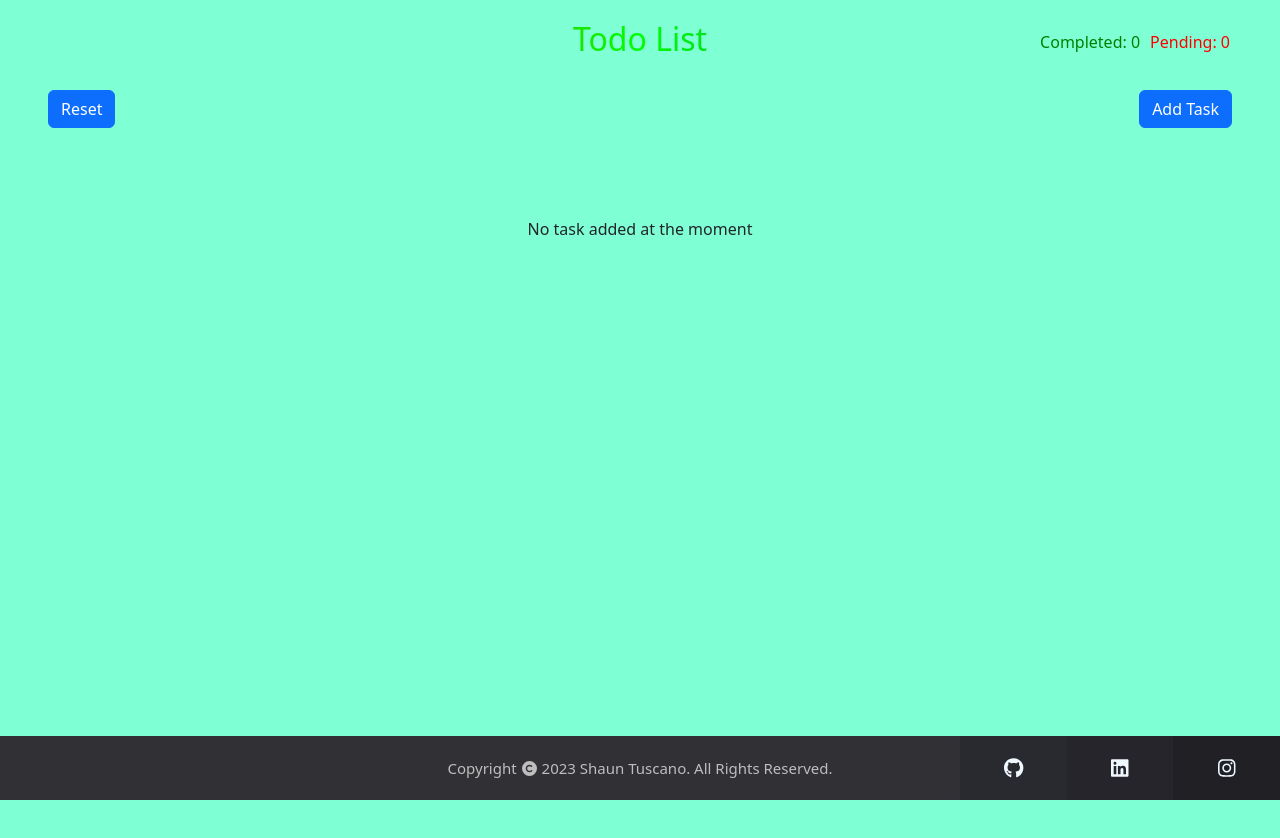
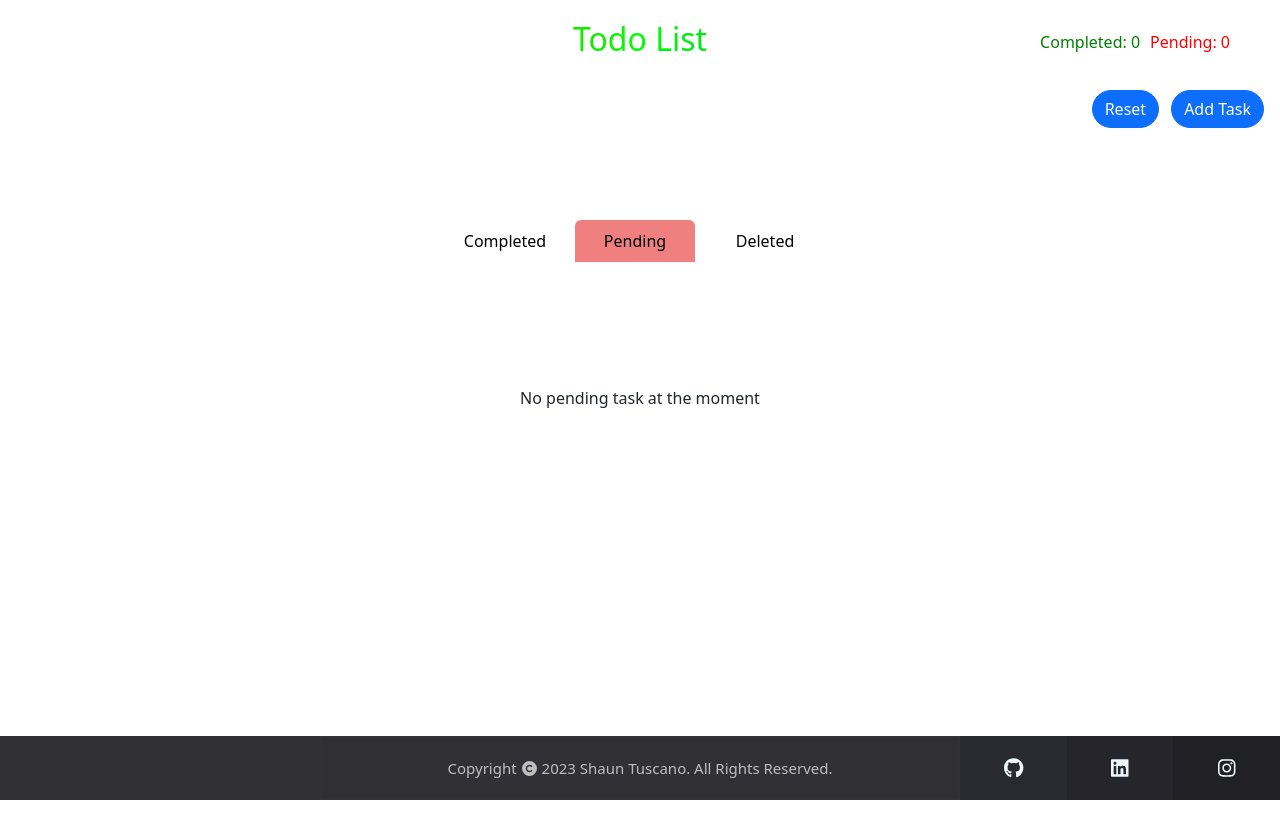
Before and after one commit to shaun-tuscano/Todo-List, a React (Create React App) app: page / in a window 1280 px wide. Shown: the top 838 px of the page. Built offline with nearby package versions, Linux system fonts and the light colour scheme.

Commit message:
implemented completed, pending tabs

```diff
--- a/package.json
+++ b/package.json
@@ -15,13 +15,14 @@
     "react-dom": "^18.2.0",
     "react-icons": "^4.10.1",
     "react-popper": "^2.3.0",
+    "react-responsive": "^9.0.2",
     "react-scripts": "5.0.1",
     "react-toastify": "^9.1.3",
     "reactstrap": "^9.2.0",
     "web-vitals": "^2.1.4"
   },
   "scripts": {
-    "predeploy" : "npm run build",
+    "predeploy": "npm run build",
     "deploy": "gh-pages -d build",
     "start": "react-scripts start",
     "build": "react-scripts build",
--- a/src/App.css
+++ b/src/App.css
@@ -18,11 +18,16 @@ padding: 10px;
    padding-bottom: 64px;
   width: 100%;
   height: 100vh;
-  overflow-y: auto;
+  overflow-y: scroll;
 }
 
 .taskbutton {
   margin-bottom: 20px;
+  margin-left: 12px;
+  border-radius: 24px !important;
+}
+.task-btn{
+  border-radius: 24px !important;
 }
 
 .Toastify__toast {
@@ -83,7 +88,11 @@ padding: 10px;
 
 .button-container{
   display: flex;
-  justify-content: space-between;
-  padding: 0rem 3rem;
+  justify-content: flex-end;
+  margin-right: 16px;
+}
 
+.modal-content{
+
+border-radius: 24px;
 }
--- a/src/App.js
+++ b/src/App.js
@@ -7,16 +7,20 @@ import { v4 as uuidv4 } from 'uuid';
 import { ToastContainer, toast } from 'react-toastify';
 import 'react-toastify/dist/ReactToastify.css';
 import Footer from './components/Footer';
+import Tabs from './components/tabs';
 
 
 
 function App() {
   const[addTaskModal,setAddTaskModal]=useState(false)//decides weather to open modal
   const[dataObj,setDataObj]=useState({Task:"",Description:"",Priorty:0}) //holds one single task
-  const[dataObjects,setDataObjects]=useState([]) //holds array of tasks
+  const[dataObjects,setDataObjects]=useState([]) //holds array of pending tasks
+  const[completedTask,setCompletedTask]=useState([]) //holds array of completed tasks
   const[isEdit,setIsIdit]=useState(false) // decides weather user is editing previously created task
   const [completedCount, setCompletedCount] = useState(0); //gives number of completed tasks
   const[resetModalToggle,setResetModalToggle]=useState(false)//decides weather to open modal
+  const[pendingTask,setPendingTask]= useState(0)
+  const[tabName, setTabName]=useState("pending")
 
   const toggle = (isCancel) => {
     setAddTaskModal(!addTaskModal);
@@ -39,18 +43,53 @@ function App() {
 
 
   }
+  function tabopen(tabname){
+    setTabName(tabname)
+  // if(tabname === "completed"){
+  //   // const storedCompletedTask= JSON.parse(localStorage.getItem('completedTask'));
+  //   // setCompletedTask(completedTask)
+
+  // }
+   if(tabname === "pending"){
+    const storedDataObjects = localStorage.getItem('dataObjects');
+
+    if (storedDataObjects) {
+      // If present, parse and set the state
+      setDataObjects(JSON.parse(storedDataObjects));
+    }
+     else {
+      // If not present, set default empty array
+      setDataObjects([]);
+    }
+
+  }
+  else{
+
+
+  }
+
+
+
+  }
   useEffect(() => {
     // Check if 'dataObjects' is present in local storage
     const storedDataObjects = localStorage.getItem('dataObjects');
-    const storedCompletedTask= localStorage.getItem('completedTask');
+    const storedCompletedTask=localStorage.getItem('completedTask') ;
+
     if (storedDataObjects) {
       // If present, parse and set the state
       setDataObjects(JSON.parse(storedDataObjects));
-    } else {
+      setPendingTask(JSON.parse(storedDataObjects).length)
+    }
+     else {
       // If not present, set default empty array
       setDataObjects([]);
     }
-  setCompletedCount(storedCompletedTask ? storedCompletedTask :0)
+    if(storedCompletedTask){
+      setCompletedTask(JSON.parse(storedCompletedTask));
+      setCompletedCount(JSON.parse(storedCompletedTask).length)
+    }
+
 
   }, []);
 
@@ -60,6 +99,7 @@ function App() {
     prevDataObjects.filter((data) => data.id !== value)
   );
   localStorage.setItem('dataObjects', JSON.stringify(dataObjects.filter((data) => data.id !== value)));
+  setPendingTask(pendingTask-1)
 
   }
 
@@ -104,23 +144,38 @@ function App() {
          setDataObjects((prevDataObjects) => [...prevDataObjects, item]);
          localStorage.setItem('dataObjects', JSON.stringify([...dataObjects, item]));
         setDataObj({ Task: "", Description: "", Priorty : 0 })
+        setPendingTask(pendingTask+1)
         toggle()
       }
   }}
 
-  function handleTaskComplete(e,value){
-   //use to display success message and delete that task
-  handleDelete(value.id)
-  toast.success(`Task ${value.Task} completed!`);
-  const completedTask = parseInt(completedCount)+1
-  localStorage.setItem('completedTask', (completedTask));
-  setCompletedCount(completedTask)
+  function handleTaskComplete(e, value) {
 
+    let storedCompletedTask=localStorage.getItem('completedTask') ;
+
+    if (storedCompletedTask) {
+    storedCompletedTask = JSON.parse(storedCompletedTask)
+    storedCompletedTask.push(value);
+    localStorage.setItem('completedTask', JSON.stringify(storedCompletedTask));
+    setCompletedTask(storedCompletedTask)
+    setCompletedCount(storedCompletedTask.length);
+    setPendingTask(pendingTask-1)
+    }
+     else {
+      setCompletedCount(1);
+      localStorage.setItem('completedTask', JSON.stringify([value]));
+      setCompletedTask([value]);
+    }
+
+    handleDelete(value.id);
+    toast.success(`Task ${value.Task} completed!`);
   }
   function resetHandler(){
     localStorage.setItem('completedTask', ([]));
     localStorage.setItem('dataObjects', ([]));
     setDataObjects([])
+    setCompletedTask([])
+    setPendingTask(0)
     setCompletedCount(0)
     toggleForReset()
 
@@ -164,15 +219,16 @@ function App() {
           <Input type='range' name='Priorty' onChange={handleChange} value={dataObj.Priorty}></Input>
           </ModalBody>
           <ModalFooter>
-          <Button color="secondary" onClick={()=>toggle(true)}>
+          <Button color="secondary" className="task-btn" onClick={()=>toggle(true)}>
               Cancel
             </Button>
-            <Button color="primary" onClick={onSave}>Save</Button>{' '}
+            <Button color="primary" className="task-btn" onClick={onSave}>Save</Button>{' '}
           </ModalFooter>
         </Modal>
       </div>
     )
   }
+
   return (
     <div>
     <div className="App">
@@ -182,23 +238,23 @@ function App() {
         <span className="completed-counter">
           Completed: {completedCount}
         </span>
-        <span className="pending-counter">Pending: {dataObjects.length}</span>
+        <span className="pending-counter">Pending: {pendingTask}</span>
       </div>
       </div>
       <br/>
-
       <div className='button-container'>
       <Button className="taskbutton"color="primary" size="" onClick={toggleForReset}>Reset</Button>
       <Button className="taskbutton"color="primary" size="" onClick={toggle}>Add Task </Button>
-
       </div>
       {addMoreModal()}
       {resetmodal()}
       <br/><br/><br/>
+      <Tabs onPendingClicked={tabopen}/>
       <ToastContainer autoClose={2000} />
-      <Task dataObjects={dataObjects} handleDelete={handleDelete} handleEdit={handleEdit} handleTaskComplete={handleTaskComplete}></Task>
+      <Task activeTab={tabName} dataObjects={tabName==="pending" ? dataObjects : tabName==="completed" ? completedTask : [] } handleDelete={handleDelete} handleEdit={handleEdit} handleTaskComplete={handleTaskComplete}></Task>
 
     </div>
+    <br/>
      <Footer/>
     </div>
   );
--- /dev/null
+++ b/src/components/Styles/tabs.css
@@ -0,0 +1,34 @@
+.nav-items{
+color: black;
+margin-right: 10px;
+width: 120px;
+
+}
+
+.nav-tabs{
+    display: flex;
+    justify-content: center;
+    border-bottom: 0px;
+    margin-bottom: 12px;
+
+}
+
+.dropdown-menu{
+top: 0 !important;
+right: 30% !important;
+left: 20% !important;
+padding-bottom: 12px;
+
+}
+::marker{
+color: white;
+
+}
+.dropdown{
+padding-bottom: 12px;
+max-width: 50%;
+margin: 16px auto;
+border: 2px solid darkslategrey;
+border-radius: 24px;
+
+}
--- a/src/components/Task.css
+++ b/src/components/Task.css
@@ -8,7 +8,7 @@ cursor: pointer;
 .card-container{
   display: grid;
   grid-template-columns: repeat(4, 1fr);
-  background-color: white;
+  background-color: darkslategrey;
   margin: 16px;
   padding: 16px;
   border-radius: 24px;
@@ -51,3 +51,7 @@ overflow-y: auto;
     margin-left: 10px;
     margin-bottom: 4px;
   }
+
+.nodata-container{
+margin-top: 10%;
+}
--- a/src/components/Tasks.js
+++ b/src/components/Tasks.js
@@ -6,7 +6,7 @@ import { FaTrash, FaEdit } from 'react-icons/fa';
 import './Task.css'
 
 
-function Task({ dataObjects, handleEdit, handleDelete, handleTaskComplete }) {
+function Task({ dataObjects, handleEdit, handleDelete, handleTaskComplete , activeTab }) {
 
 
 
@@ -16,7 +16,11 @@ function Task({ dataObjects, handleEdit, handleDelete, handleTaskComplete }) {
     return colourToUse
   }
 
+  function displaymsg(){
+   return activeTab === "pending" ? <h6>No pending task at the moment</h6> : activeTab === "completed" ? <h6>No task completed at the moment</h6> : <h6>This feature is not yet implemented</h6>
 
+
+  }
   return (
     <Fragment>
       {dataObjects.length!== 0 && <div className='card-container'>
@@ -25,7 +29,7 @@ function Task({ dataObjects, handleEdit, handleDelete, handleTaskComplete }) {
           <Card
             key={item.id}
             className="my-2 "
-            color={handlecolour(item.Priorty)}
+            color={activeTab=== "pending" ?handlecolour(item.Priorty) : "success"}
             inverse
             style={{
               width: '18rem'
@@ -41,7 +45,7 @@ function Task({ dataObjects, handleEdit, handleDelete, handleTaskComplete }) {
               </CardText>
             </CardBody>
             <CardFooter >
-              <div className='icons-container'>
+              {activeTab=== "pending" && <div className='icons-container'>
                 <div style={{marginRight: 16 }}>
                 <Button color="success"  onClick={(e) => handleTaskComplete(e, item)}>
                   Done
@@ -54,13 +58,13 @@ function Task({ dataObjects, handleEdit, handleDelete, handleTaskComplete }) {
                   <FaEdit className="icon" onClick={() => handleEdit(item)} />
                   &nbsp;
                 </div>
-              </div>
+              </div>}
             </CardFooter>
           </Card>
         ))}
 
       </div>}
-      {dataObjects.length === 0 && <h6>No task added at the moment</h6>}
+      {dataObjects.length === 0 && <div className='nodata-container'>{displaymsg()}</div>}
     </Fragment>
   )
 
--- /dev/null
+++ b/src/components/tabs.js
@@ -0,0 +1,60 @@
+import React from "react";
+import { Nav, NavItem, NavLink ,DropdownItem,Dropdown,DropdownMenu,DropdownToggle } from 'reactstrap';
+import { useMediaQuery } from 'react-responsive';
+import "./Styles/tabs.css";
+
+function Tabs({ onPendingClicked }) {
+  const isMobile = useMediaQuery({ maxWidth: 740 });
+  const [isOpen, setIsOpen] = React.useState(false);
+  const [activeTab, setActiveTab] = React.useState('pending');
+
+  const handleToggle = () => {
+    setIsOpen(!isOpen);
+  };
+
+  const handleTabClick = (tab) => {
+    onPendingClicked(tab);
+    setActiveTab(tab)
+    setIsOpen(false);
+  };
+
+  if (isMobile) {
+    return (
+      <div>
+        <Dropdown nav isOpen={isOpen} toggle={handleToggle}>
+        <DropdownToggle nav caret>
+          {activeTab}
+        </DropdownToggle>
+        <DropdownMenu>
+          <DropdownItem  header><div onClick={()=>handleTabClick("completed")}>Completed</div></DropdownItem>
+          <DropdownItem  header><div onClick={()=>handleTabClick("pending")}>Pending</div></DropdownItem>
+          <DropdownItem  header><div onClick={()=>handleTabClick("deleted")}>Deleted</div></DropdownItem>
+
+        </DropdownMenu>
+      </Dropdown>
+      </div>
+    );
+  }
+
+  return (
+    <Nav tabs >
+      <NavItem>
+        <NavLink href="#" onClick={() => handleTabClick("completed")} className="nav-items" style={{backgroundColor: activeTab==="completed" ? "lightgreen":null}}>
+          Completed
+        </NavLink>
+      </NavItem>
+      <NavItem>
+        <NavLink href="#" onClick={() => handleTabClick("pending")} style={{backgroundColor: activeTab==="pending" ? "lightcoral":null}} className="nav-items">
+          Pending
+        </NavLink>
+      </NavItem>
+      <NavItem>
+        <NavLink href="#" onClick={() => handleTabClick("deleted")} style={{backgroundColor: activeTab==="deleted" ? "lightgrey":null}} className="nav-items">
+          Deleted
+        </NavLink>
+      </NavItem>
+    </Nav>
+  );
+}
+
+export default Tabs;
--- a/src/index.css
+++ b/src/index.css
@@ -7,7 +7,6 @@ body {
   -moz-osx-font-smoothing: grayscale;
   width: 100%;
   height: 100vh;
-  background-color: aquamarine !important;
   overflow-y: hidden !important;
 }
 
```
Also changed, not shown: 1 other file (tests, documents, lock files or other folders).
